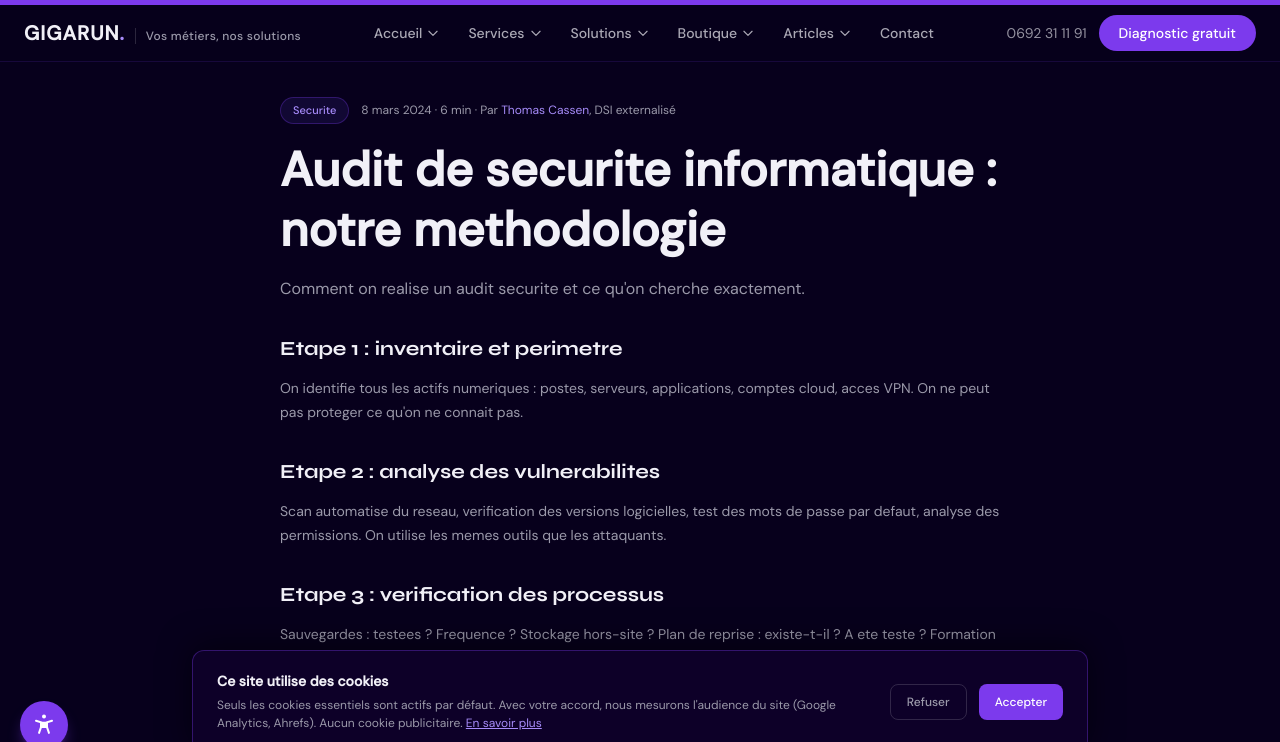
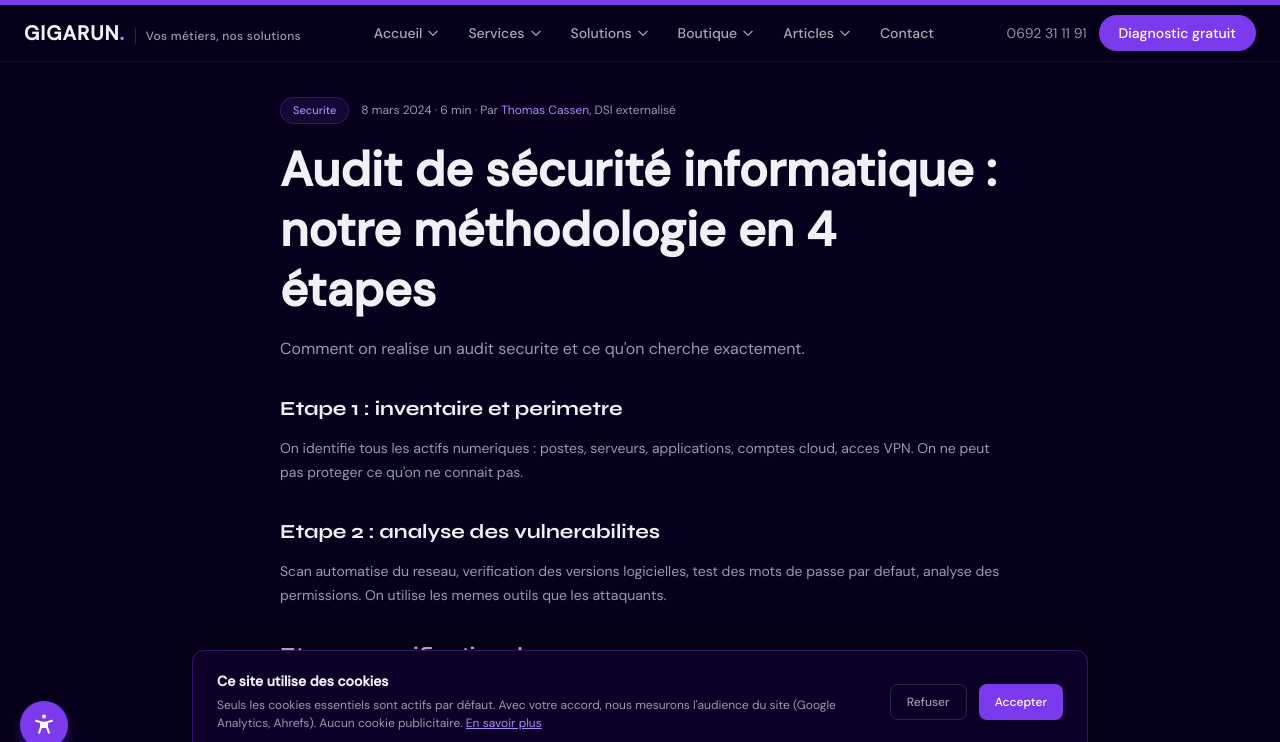
Before and after one commit to gigarun/gigarun-site, an Astro site: page /blog/audit-securite-informatique-methodologie in a window 1280 px wide. Shown: the part 31-773 px from the top of the page. Built offline with nearby package versions, Linux system fonts and the light colour scheme; Astro itself is replaced by a stand-in of ours.

Commit message:
Rafraichissement d'un article en declin : Audit de securite informatique : notre methodologie
Prepare par Nestor (brique webmaster), a relire avant fusion.

```diff
--- a/src/data/blog-items.js
+++ b/src/data/blog-items.js
@@ -108,7 +108,7 @@ export const ALL_ITEMS = [
   "cat": "Cybersécurité",
   "date": "8 mars 2024",
   "titre": "Audit de sécurité informatique : notre méthodologie",
-  "desc": "Comment Gigarun réalise un audit de sécurité informatique à La Réunion : méthodologie, points de contrôle et livrables concrets.",
+  "desc": "Découvrez les 4 étapes d'un audit de sécurité informatique à La Réunion : inventaire, vulnérabilités, processus et rapport avec score sur 100.",
   "type": "article"
  },
  {
--- a/src/pages/blog/audit-securite-informatique-methodologie/index.astro
+++ b/src/pages/blog/audit-securite-informatique-methodologie/index.astro
@@ -2,10 +2,10 @@
 import Layout from '../../../layouts/Layout.astro';
 import ArticleCtaActions from '../../../components/ArticleCtaActions.astro';
 ---
-<Layout title="Audit de sécurité informatique : notre méthodologie" description="Comment Gigarun réalise un audit de sécurité informatique à La Réunion : méthodologie, points de contrôle et livrables concrets.">
+<Layout title="Audit de sécurité informatique : notre méthodologie" description="Découvrez les 4 étapes d'un audit de sécurité informatique à La Réunion : inventaire, vulnérabilités, processus et rapport avec score sur 100.">
 <article class="bg-[#07001C] pt-32 pb-20"><div class="max-w-3xl mx-auto px-6">
   <div class="mb-8"><div class="flex items-center gap-3 mb-4"><span class="bg-[#110833] border border-[rgba(124,58,237,0.3)] text-[#A78BFA] text-[11px] font-medium px-3 py-1" style="border-radius:9999px;">Securite</span><span class="text-[#9B99AA] text-xs">8 mars 2024 · 6 min · Par <a href="https://re.linkedin.com/in/thomascassen" target="_blank" rel="noopener noreferrer" class="text-[#A78BFA] hover:underline">Thomas Cassen</a>, DSI externalisé</span></div>
-    <h1 class="font-syne font-extrabold text-[#F1F0F7] leading-tight mb-4" style="font-size:clamp(28px,4vw,48px);">Audit de securite informatique : notre methodologie</h1>
+    <h1 class="font-syne font-extrabold text-[#F1F0F7] leading-tight mb-4" style="font-size:clamp(28px,4vw,48px);">Audit de sécurité informatique : notre méthodologie en 4 étapes</h1>
     <p class="text-[#9B99AA] text-base leading-relaxed">Comment on realise un audit securite et ce qu&#39;on cherche exactement.</p></div>
   <div class="prose-gigarun">
     <h2>Etape 1 : inventaire et perimetre</h2>
@@ -16,6 +16,7 @@ import ArticleCtaActions from '../../../components/ArticleCtaActions.astro';
     <p>Sauvegardes : testees ? Frequence ? Stockage hors-site ? Plan de reprise : existe-t-il ? A ete teste ? Formation : les employes savent-ils reconnaitre un phishing ?</p>
     <h2>Etape 4 : rapport et score</h2>
     <p>Chaque point de vulnerabilite est documente avec son niveau de risque (faible/moyen/critique) et une recommandation concrete avec cout estime. Score final de 0 a 100.</p>
+  <p>Pour aller plus loin : <a href="/blog/test-dintrusion-evaluez-la-robustesse-de-votre-cybersecurite/" class="text-[#A78BFA] hover:underline">test d'intrusion pour évaluer votre sécurité</a>, <a href="/blog/sauvegardes-donnees-regle-3-2-1/" class="text-[#A78BFA] hover:underline">règle de sauvegarde 3-2-1</a> et <a href="/blog/pra-plan-reprise-activite-pme/" class="text-[#A78BFA] hover:underline">plan de reprise d'activité en PME</a>.</p>
   </div>
     <div class="mt-10 pt-6 border-t border-[rgba(124,58,237,0.15)]"><p class="text-[#9B99AA] text-sm mb-2 font-medium">Sources officielles</p><ul class="text-sm leading-relaxed list-disc pl-5 text-[#9B99AA]"><li><a href="https://fr.wikipedia.org/wiki/Audit_de_s%C3%A9curit%C3%A9" target="_blank" rel="noopener noreferrer" class="text-[#A78BFA] hover:underline">Wikipédia : Audit de sécurité</a></li><li><a href="https://cyber.gouv.fr/publications/guide-dhygiene-informatique" target="_blank" rel="noopener noreferrer" class="text-[#A78BFA] hover:underline">ANSSI : guide d'hygiène informatique</a></li><li><a href="https://www.cybermalveillance.gouv.fr/tous-nos-contenus/bonnes-pratiques/10-mesures-essentielles-assurer-securite-numerique" target="_blank" rel="noopener noreferrer" class="text-[#A78BFA] hover:underline">Cybermalveillance.gouv.fr : les 10 mesures essentielles</a></li></ul></div>
   <div class="mt-10 pt-6 border-t border-[rgba(124,58,237,0.15)]">
@@ -28,6 +29,6 @@ import ArticleCtaActions from '../../../components/ArticleCtaActions.astro';
     <ArticleCtaActions slug="audit-securite-informatique-methodologie" variant="cyber" />
   </div>
 </div></article>
-<script type="application/ld+json" is:inline>{"@context": "https://schema.org", "@type": "Article", "headline": "Audit de securite informatique : notre methodologie", "image": "https://gigarun.re/images/og-default.png", "author": {"@type": "Person", "name": "Thomas Cassen", "jobTitle": "DSI externalise & expert cybersecurite", "sameAs": "https://re.linkedin.com/in/thomascassen"}, "publisher": {"@type": "Organization", "name": "Gigarun", "logo": {"@type": "ImageObject", "url": "https://gigarun.re/favicon.ico"}}, "mainEntityOfPage": "https://gigarun.re/blog/audit-securite-informatique-methodologie", "datePublished": "2024-03-08T00:00:00+04:00"}</script>
+<script type="application/ld+json" is:inline>{"@context": "https://schema.org", "@type": "Article", "headline": "Audit de sécurité informatique : notre méthodologie en 4 étapes", "image": "https://gigarun.re/images/og-default.png", "author": {"@type": "Person", "name": "Thomas Cassen", "jobTitle": "DSI externalise & expert cybersecurite", "sameAs": "https://re.linkedin.com/in/thomascassen"}, "publisher": {"@type": "Organization", "name": "Gigarun", "logo": {"@type": "ImageObject", "url": "https://gigarun.re/favicon.ico"}}, "mainEntityOfPage": "https://gigarun.re/blog/audit-securite-informatique-methodologie", "datePublished": "2024-03-08T00:00:00+04:00"}</script>
 </Layout>
 <style>.prose-gigarun h2{font-family:'Syne',sans-serif;font-weight:700;color:#F1F0F7;font-size:1.25rem;margin-top:2rem;margin-bottom:.75rem}.prose-gigarun p{color:#9B99AA;font-size:.875rem;line-height:1.75;margin-bottom:1rem}.prose-gigarun ul{color:#9B99AA;font-size:.875rem;padding-left:1.5rem;margin-bottom:1rem;list-style:disc}.prose-gigarun li{margin-bottom:.375rem;line-height:1.6}.prose-gigarun strong{color:#F1F0F7}</style>
```
